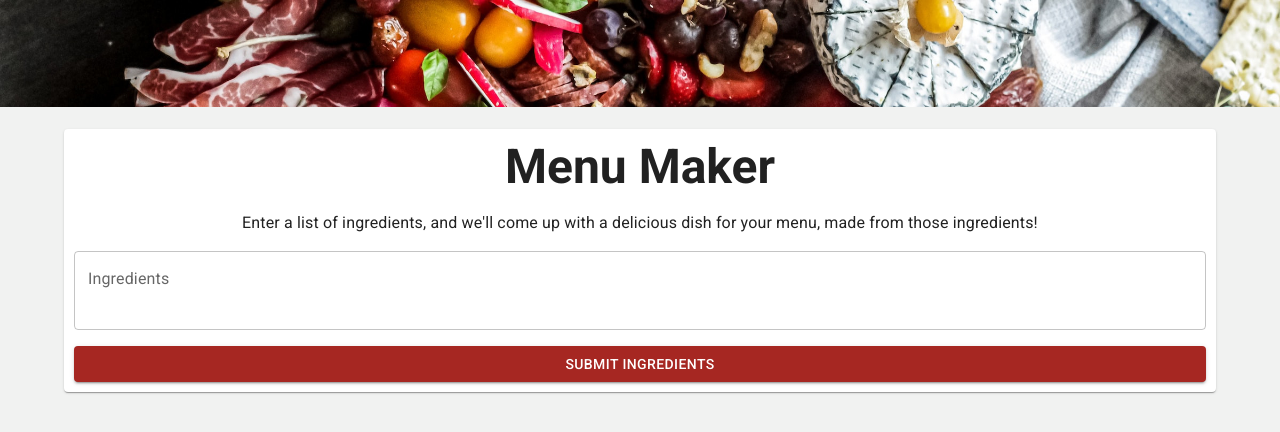
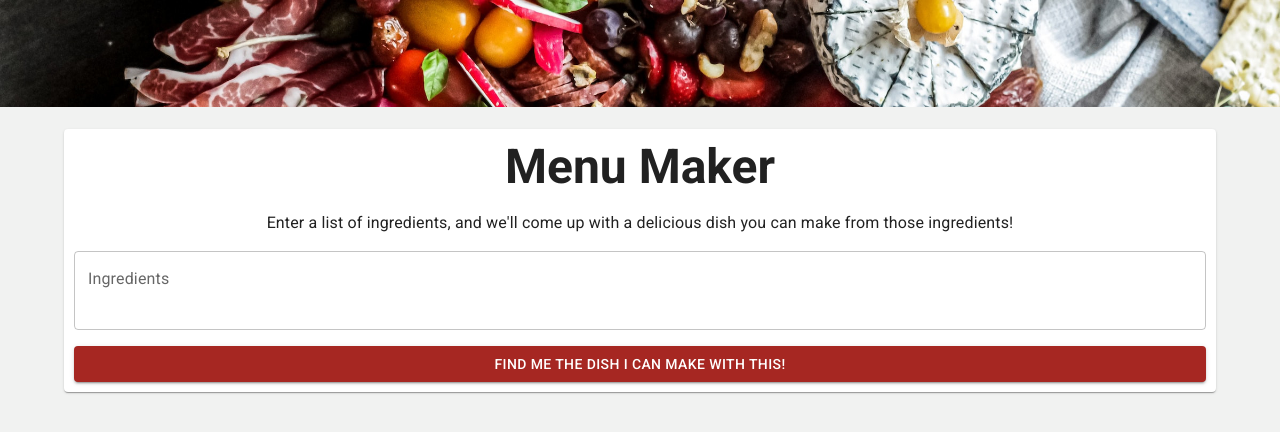
Before and after one commit to neoeahit/menumaker, a React app: page / in a window 1280 px wide. Shown: the top 432 px of the page. Built offline with nearby package versions, Linux system fonts and the light colour scheme.

Commit message:
Adding a youtube link to the frontend

```diff
--- a/src/client/App.js
+++ b/src/client/App.js
@@ -16,13 +16,15 @@ function App() {
   const [description, setDescription] = useState('');
   const [recipeSteps, setRecipeSteps] = useState([]);
   const [ingredients, setIngredients] = useState([]);
+  const [youtubeLink, setYoutubeLink] = useState('');
   const [errorMessage, setErrorMessage] = useState('');
 
-  const updateDish = ({ title, description, recipe, ingredients }) => {
+  const updateDish = ({ title, description, recipe, ingredients, youtubeLink }) => {
     setTitle(title);
     setDescription(description);
     setRecipeSteps(recipe);
     setIngredients(ingredients);
+    setYoutubeLink(youtubeLink);
     setWaiting(false);
     setErrorMessage('');
   };
--- a/src/client/components/Dish.js
+++ b/src/client/components/Dish.js
@@ -2,7 +2,7 @@ import React from 'react';
 import PropTypes from 'prop-types';
 import { Card, CardContent, Typography } from '@mui/material';
 
-function Dish({ id, title, description }) {
+function Dish({ id, title, description, youtubeLink }) {
   return (
     <Card id={id}>
       <CardContent>
@@ -10,6 +10,7 @@ function Dish({ id, title, description }) {
           {title}
         </Typography>
         <Typography variant="body2">{description}</Typography>
+        <Typography variant="body2">{youtubeLink}</Typography>
       </CardContent>
     </Card>
   );
@@ -19,6 +20,7 @@ Dish.propTypes = {
   id: PropTypes.string,
   title: PropTypes.string,
   description: PropTypes.string,
+  youtubeLink: PropTypes.string,
 };
 
 export default Dish;
--- a/src/client/components/HeaderWithInput.js
+++ b/src/client/components/HeaderWithInput.js
@@ -17,7 +17,7 @@ function HeaderWithInput({ id, submitDisabled, handleSubmit }) {
         </Typography>
         <Typography variant="body1">
           Enter a list of ingredients, and we&apos;ll come up with a delicious
-          dish for your menu, made from those ingredients!
+          dish you can make from those ingredients!
         </Typography>
         <TextField
           id="ingredients-input"
@@ -47,7 +47,7 @@ function HeaderWithInput({ id, submitDisabled, handleSubmit }) {
             setInputValue('');
           }}
         >
-          Submit Ingredients
+          Find me the dish I can make with this!
         </Button>
       </Stack>
     </Card>
```
